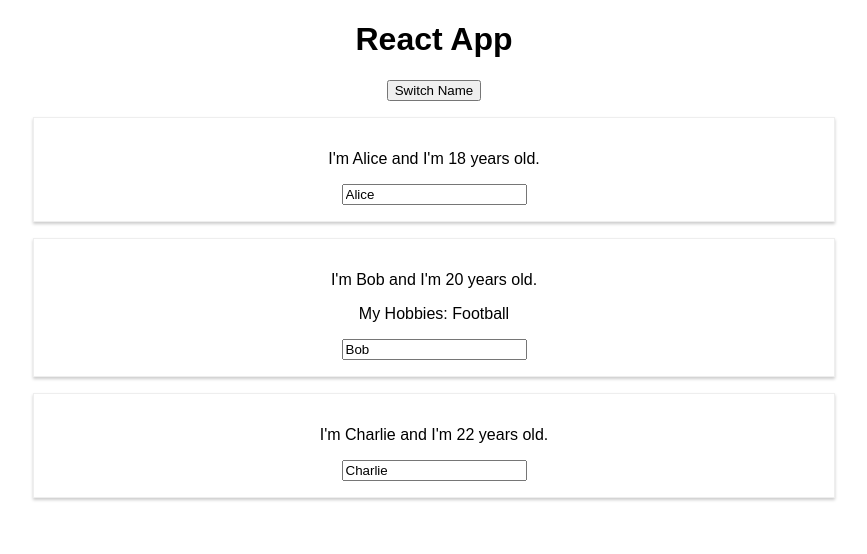
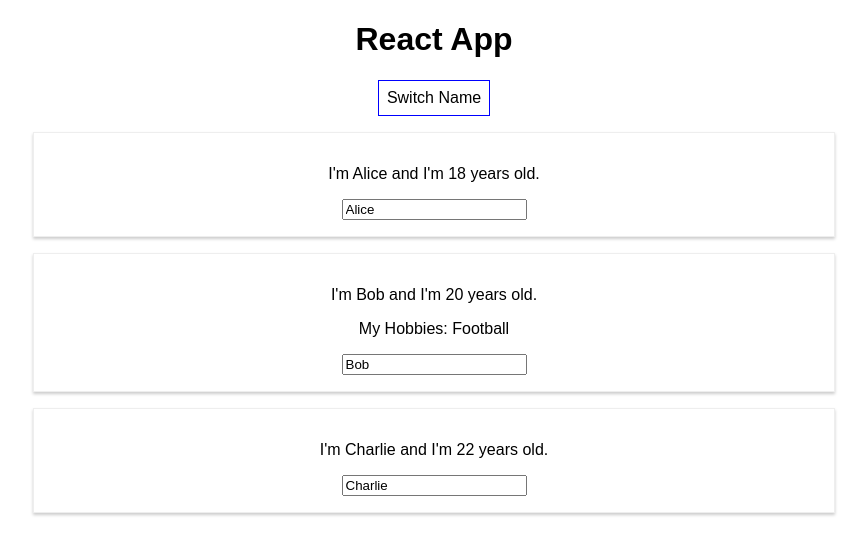
Before and after one commit to igorini/react-complete-guide, a React (Create React App) app: page / in a window 1280 px wide. Shown: the top 554 px of the page, without its empty margins (206-1073 px from the left). Built offline with nearby package versions, Linux system fonts and the light colour scheme.

Commit message:
Add inline style to a button

```diff
--- a/src/App.js
+++ b/src/App.js
@@ -33,10 +33,20 @@
   }
 
   render() {
+    const style = {
+      backgroundColor: 'white',
+      font: 'inherit',
+      border: '1px solid blue',
+      padding: '8px',
+      cursor: 'pointer'
+    };
+
     return (
       <div className="App">
         <h1>React App</h1>
-        <button onClick={this.switchNameHandler.bind(this, 'Albert')}>Switch Name</button>
+        <button
+          style={style}
+          onClick={this.switchNameHandler.bind(this, 'Albert')}>Switch Name</button>
         <Person
           name={this.state.persons[0].name}
           age={this.state.persons[0].age} />
```
